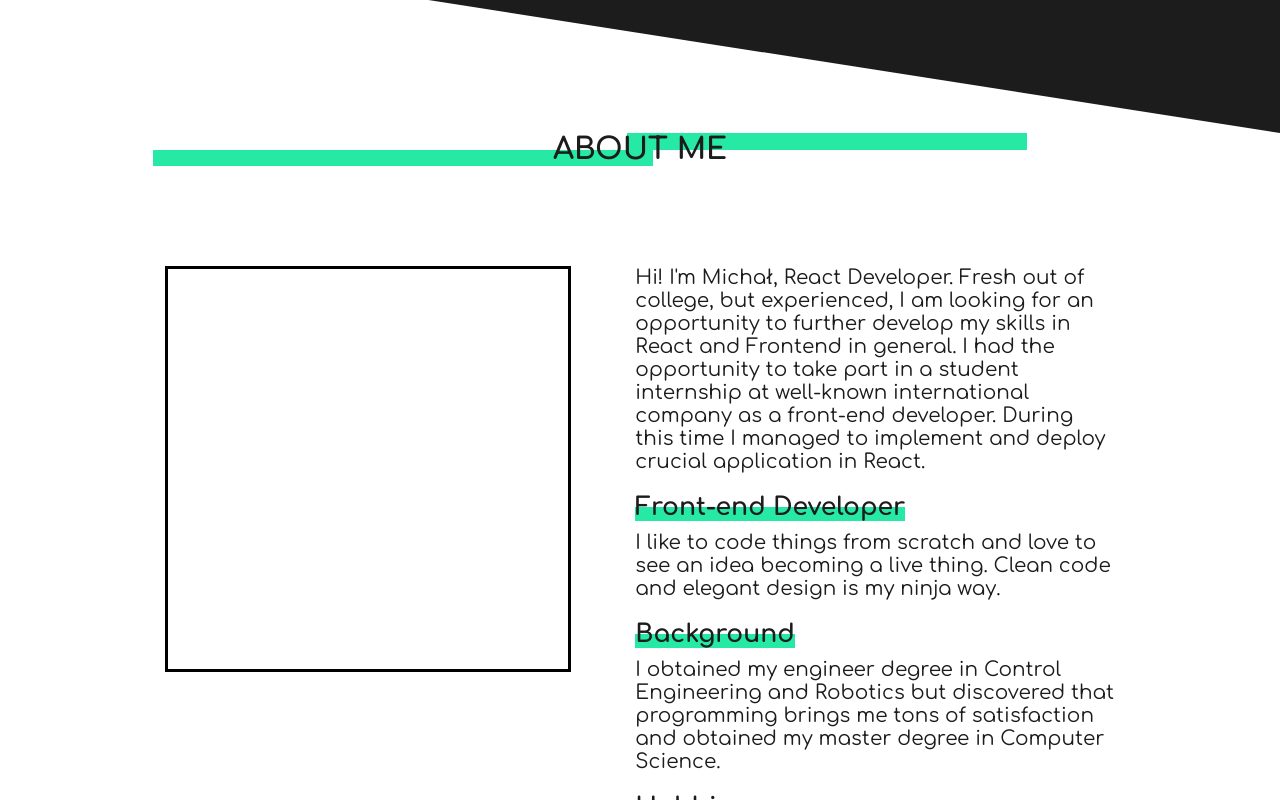
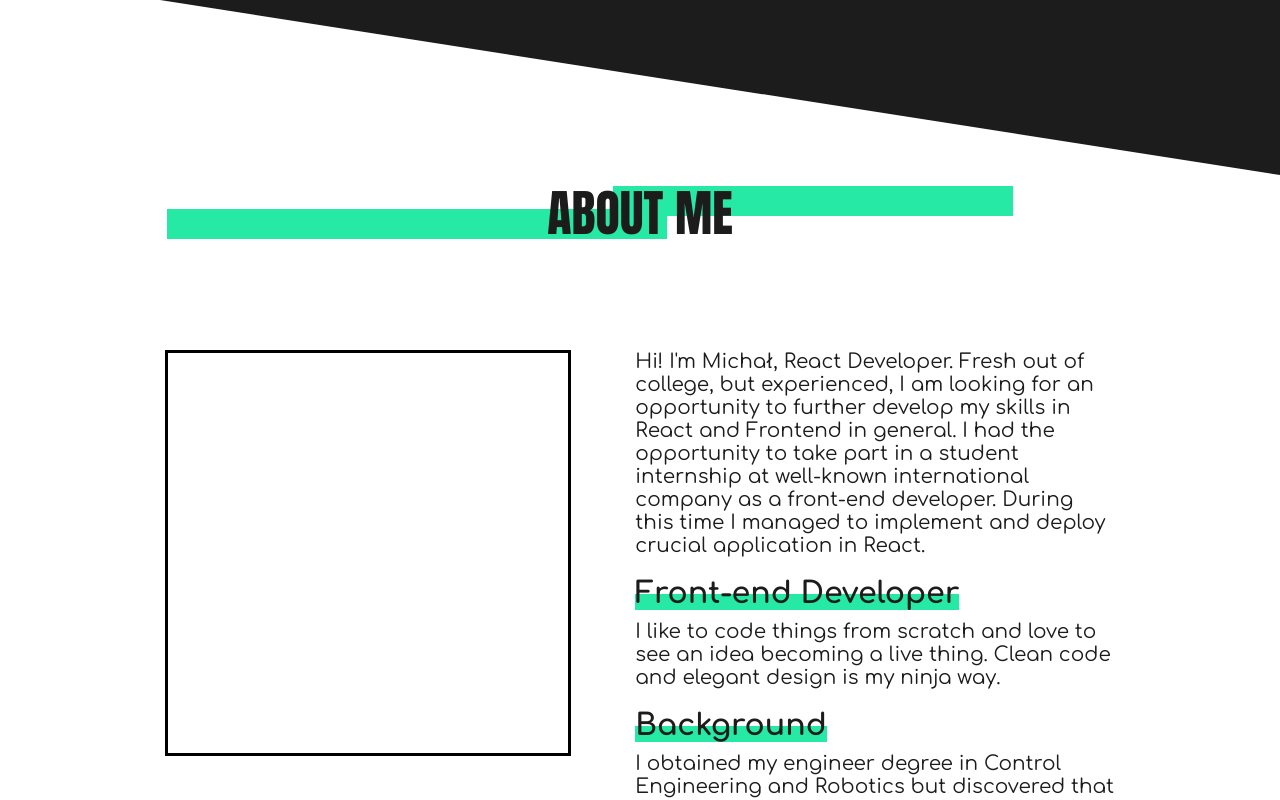
Before and after one commit to zendranm/portfolio-app, a React (Create React App) app: page / in a window 1280 px wide. Shown: the part 1800-2600 px from the top of the page. Built offline with nearby package versions, Linux system fonts and the light colour scheme.

Commit message:
SectionTitle update

```diff
--- a/src/styles/SectionTitle.scss
+++ b/src/styles/SectionTitle.scss
@@ -10,24 +10,24 @@
   margin-bottom: 100px;
   .text {
     text-align: center;
-    font-size: 30px;
-    font-weight: 900;
+    font-size: 50px;
+    font-family: $section-title-font;
     z-index: 0;
   }
 
   .tile1 {
-    height: 50%;
+    height: 40%;
     background-color: $primary-color;
     position: absolute;
-    bottom: 0;
+    bottom: 15%;
     z-index: -1;
   }
 
   .tile2 {
-    height: 50%;
+    height: 40%;
     background-color: $primary-color;
     position: absolute;
-    top: 0;
+    top: 15%;
     z-index: -1;
   }
 }
@@ -61,11 +61,11 @@
 @media (min-width: 400px) {
   .SectionTitle {
     .tile1 {
-      width: 190px;
+      width: 210px;
       left: -90px;
     }
     .tile2 {
-      width: 190px;
+      width: 210px;
       right: -90px;
     }
   }
@@ -75,11 +75,11 @@
   .SectionTitle {
     .tile1 {
       width: 500px;
-      left: -400px;
+      left: -380px;
     }
     .tile2 {
       width: 400px;
-      right: -300px;
+      right: -280px;
     }
   }
 }
--- a/src/styles/SubSectionTitle.scss
+++ b/src/styles/SubSectionTitle.scss
@@ -4,6 +4,7 @@
   width: fit-content;
   font-size: 30px;
   font-weight: 900;
+  // font-family: $section-title-font;
   margin-bottom: 10px;
   position: relative;
   z-index: 0;
@@ -25,3 +26,12 @@
     }
   }
 }
+
+@media (min-width: 370px) {
+  .SubSectionTitle {
+    font-size: 30px;
+    .tile1 {
+      width: 100%;
+    }
+  }
+}
--- a/src/styles/variables.scss
+++ b/src/styles/variables.scss
@@ -18,5 +18,7 @@ $scroll-bar-width: 17;
 
 // FONTS
 @import url("https://fonts.googleapis.com/css2?family=Comfortaa:wght@300;400;500;600;700&display=swap");
+@import url("https://fonts.googleapis.com/css2?family=Anton&display=swap");
 
 $primary-font: "Comfortaa", cursive;
+$section-title-font: "Anton", sans-serif;
```
Also changed, not shown: 1 other file (tests, documents, lock files or other folders).
